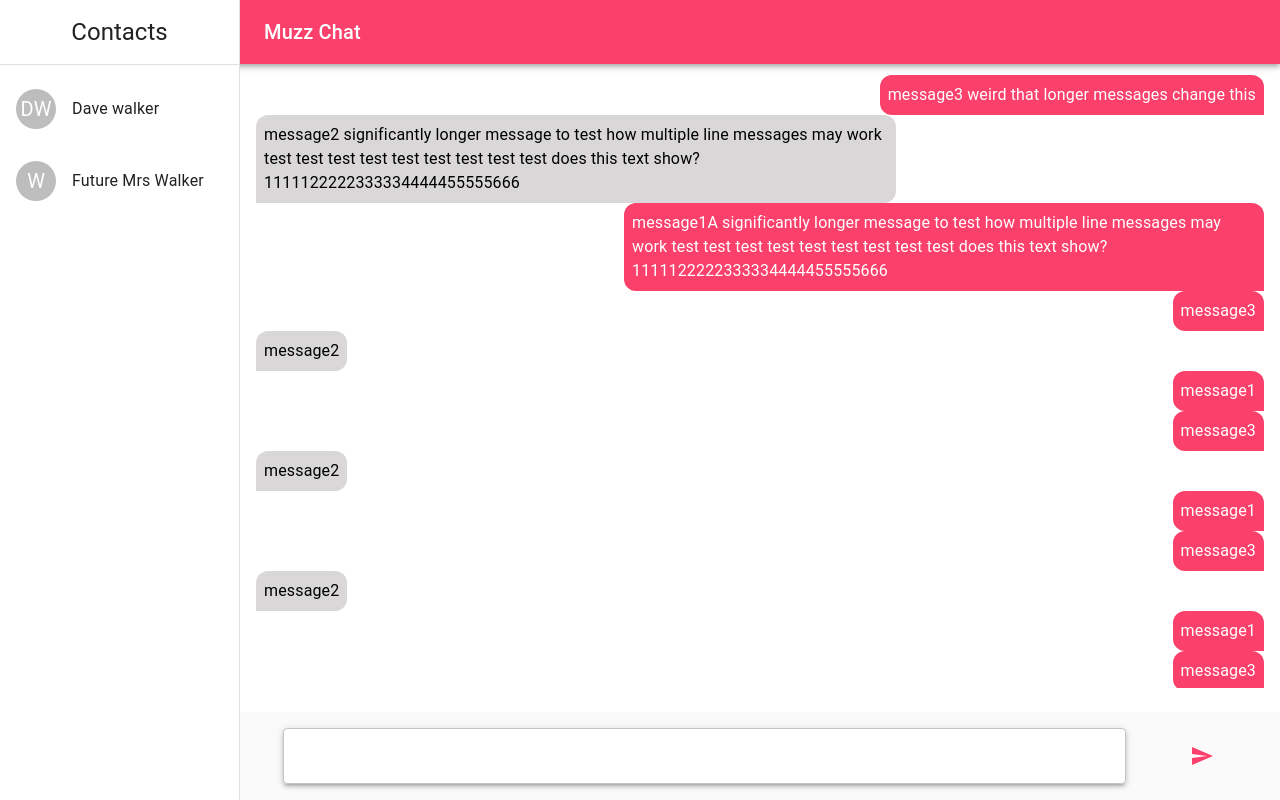
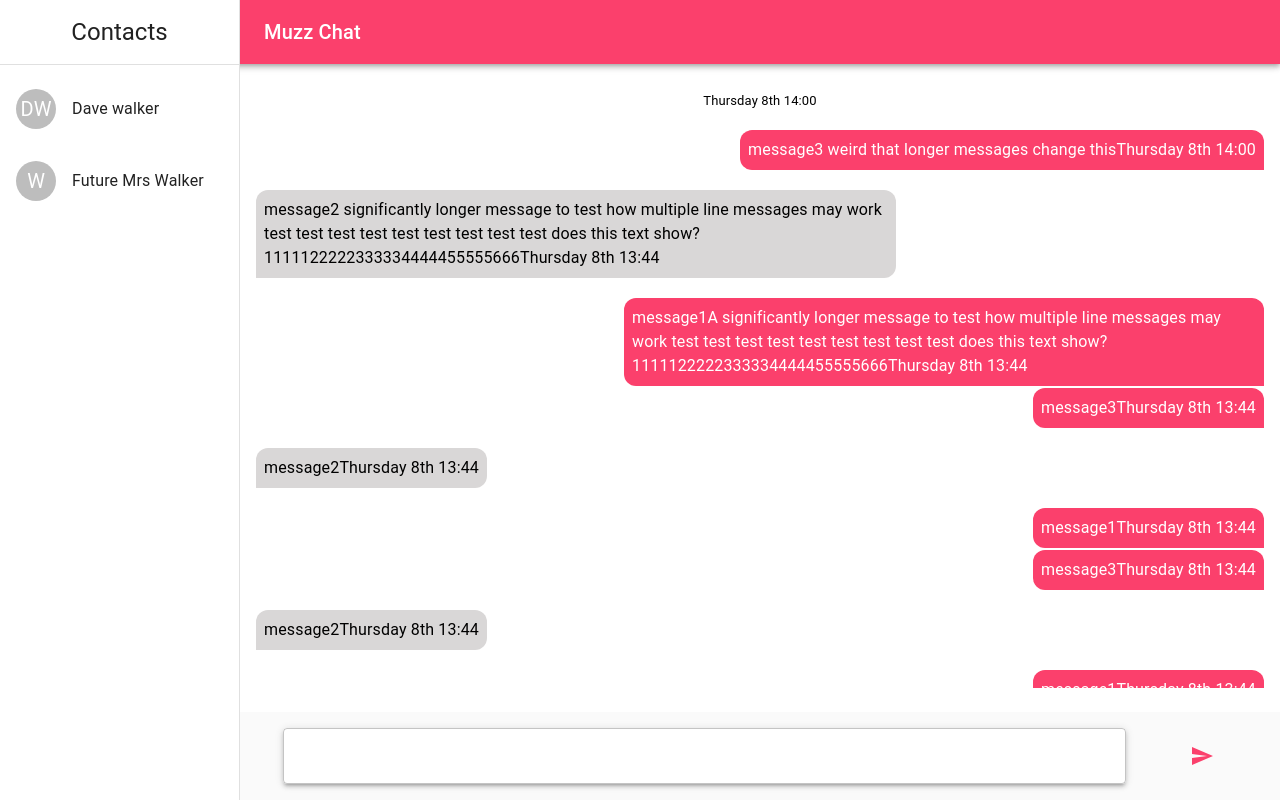
Before and after one commit to DavidWalker-hub/Muzz-Chat, a React (Vite) app: page / in a window 1280 px wide. Built offline with nearby package versions, Linux system fonts and the light colour scheme.

Commit message:
use date fns to write message grouping logic

```diff
--- a/package.json
+++ b/package.json
@@ -14,6 +14,7 @@
     "@emotion/styled": "^11.11.0",
     "@mui/icons-material": "^5.11.16",
     "@mui/material": "^5.13.4",
+    "date-fns": "^2.30.0",
     "react": "^18.2.0",
     "react-dom": "^18.2.0"
   },
--- a/src/components/Chat.tsx
+++ b/src/components/Chat.tsx
@@ -9,38 +9,40 @@
 } from "@mui/material";
 import SendIcon from "@mui/icons-material/Send";
 import React from "react";
+import { IMessage } from "../types/message";
+import { differenceInSeconds, format } from "date-fns";
 
-const messages = [
+const messages: IMessage[] = [
   {
     message:
       "message1 A significantly longer message to test how multiple line messages may work",
     sender: "123456",
     recipient: "654321",
-    timeStamp: new Date(),
+    timeStamp: new Date("06-09-2023 12:00"),
   },
-  {
-    message: "message2",
-    sender: "654321",
-    recipient: "123456",
-    timeStamp: new Date(),
-  },
+  //   {
+  //     message: "message2",
+  //     sender: "654321",
+  //     recipient: "123456",
+  //     timeStamp: new Date("06-09-2023 14:02"),
+  //   },
   {
     message: "message3",
     sender: "123456",
     recipient: "654321",
-    timeStamp: new Date(),
+    timeStamp: new Date("06-09-2023 12:02:10"),
   },
   {
     message: "message1",
     sender: "123456",
     recipient: "654321",
-    timeStamp: new Date(),
+    timeStamp: new Date("06-09-2023 14:03:30"),
   },
   {
-    message: "message2",
+    message: "message2 timestamped",
     sender: "654321",
     recipient: "123456",
-    timeStamp: new Date(),
+    timeStamp: new Date("06-09-2023 14:06:30"),
   },
   {
     message: "message3",
@@ -156,13 +158,14 @@
     message: "message3 weird that longer messages change this",
     sender: "123456",
     recipient: "654321",
-    timeStamp: new Date(),
+    timeStamp: new Date("06-08-2023 14:00"),
   },
 ];
 
 export const Chat: React.FC = () => {
   console.log("messages", messages);
   const userId = "123456";
+
   return (
     <Grid
       container
@@ -193,24 +196,42 @@
       </Grid>
       <Grid item container xs={10} overflow={"scroll"} sx={{ height: "100%" }}>
         <Grid item container direction={"column-reverse"}>
-          {messages.map((message) => {
-            const userMessage = message.sender === userId;
+          {messages.map((message, i, messages) => {
+            const isUserMessage = message.sender === userId;
+            const timeGap = differenceInSeconds(
+              messages[i + 1]?.timeStamp,
+              message.timeStamp
+            );
+            const showTimeStamp = timeGap > 3600 || i === messages.length - 1;
+            const groupedMessage =
+              timeGap < 20 && message.sender === messages[i + 1].sender;
             return (
+              <>
                 <Typography
-                alignSelf={userMessage ? "flex-end" : "flex-start"}
+                  alignSelf={isUserMessage ? "flex-end" : "flex-start"}
                   sx={{
                     padding: 1,
                     marginX: 2,
-                  borderRadius: userMessage
+                    marginTop: groupedMessage ? "2px" : "20px",
+                    borderRadius: isUserMessage
                       ? "12px 12px 0 12px"
                       : "12px 12px 12px 0",
                     maxWidth: "60%",
-                  color: userMessage ? "white" : "black",
-                  backgroundColor: userMessage ? "#fb406c" : "#d9d7d7",
+                    color: isUserMessage ? "white" : "black",
+                    backgroundColor: isUserMessage ? "#fb406c" : "#d9d7d7",
                   }}
                 >
                   {message.message}
+                  {format(message.timeStamp, "EEEE do HH:mm")}
                 </Typography>
+                <Typography
+                  display={showTimeStamp ? "block" : "none"}
+                  align="center"
+                  sx={{ fontSize: 13, marginTop: 2 }}
+                >
+                  {format(message.timeStamp, "EEEE do HH:mm")}
+                </Typography>
+              </>
             );
           })}
         </Grid>
```
Also changed, not shown: 1 other file (tests, documents, lock files or other folders). Lines whose indentation alone changed are shown as unchanged.
